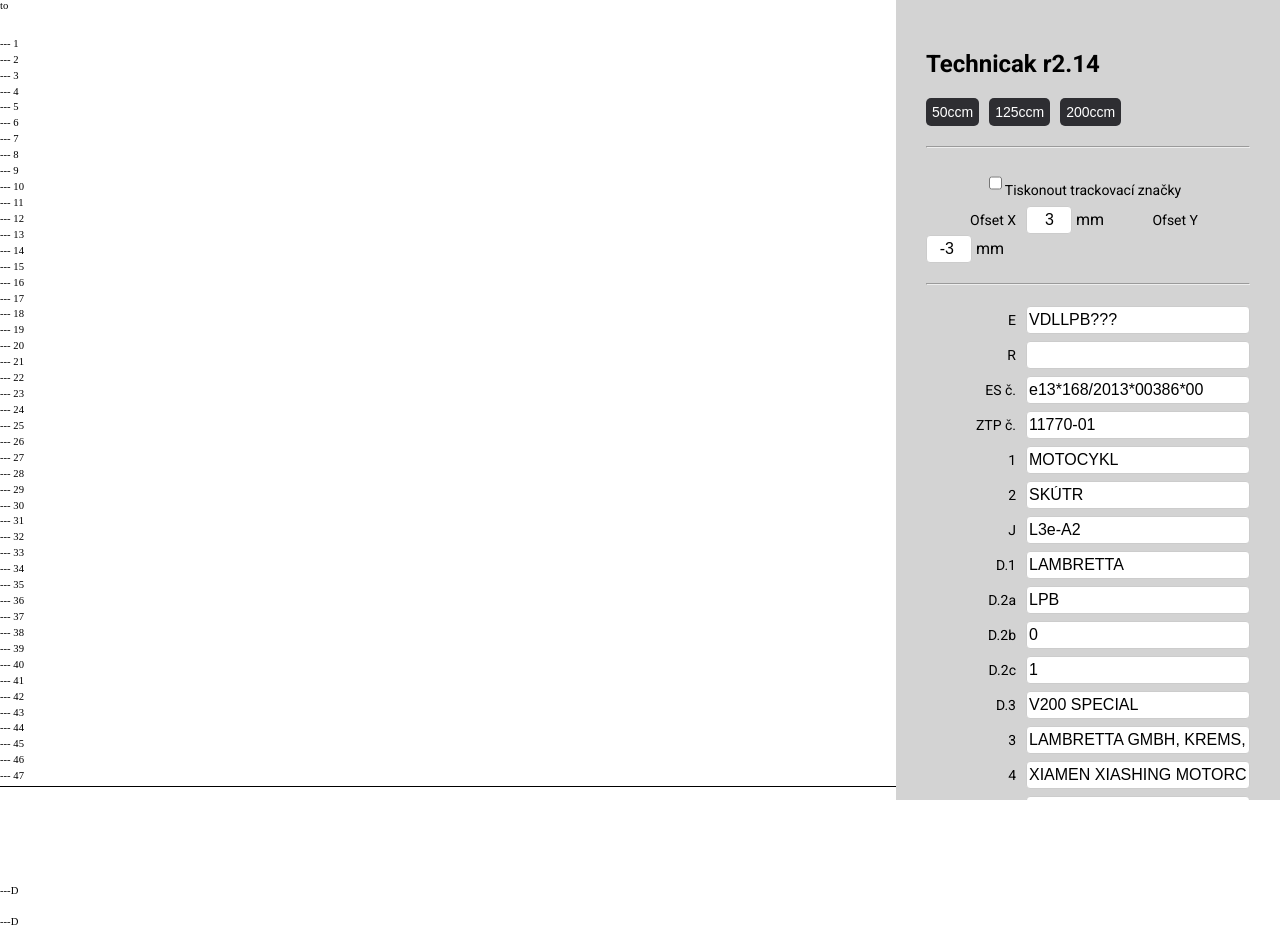
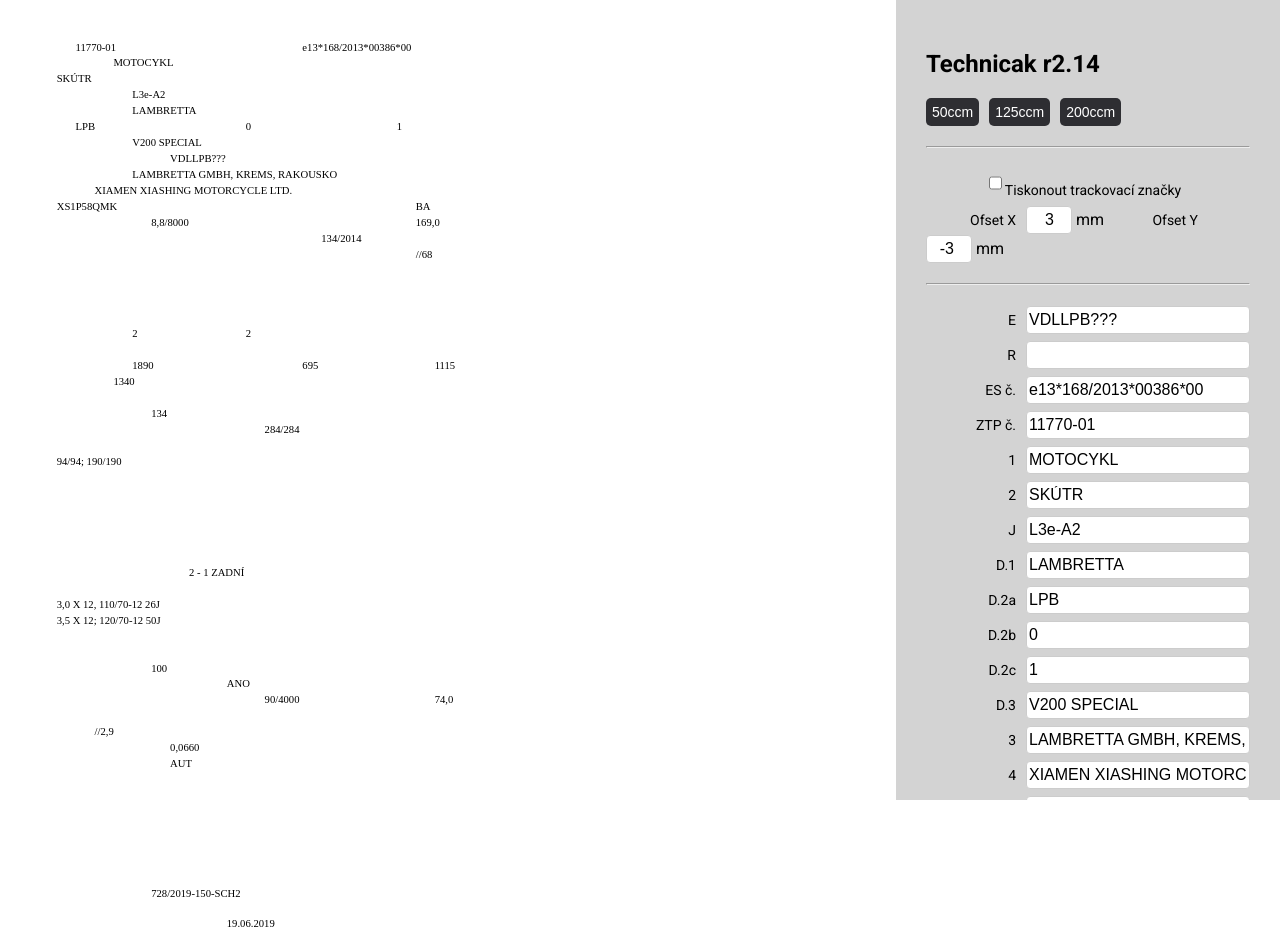
Before and after one commit to hotovec/technicak, an Angular app: page / in a window 1280 px wide. Shown: the top 952 px of the page. Built offline with nearby package versions, Linux system fonts and the light colour scheme.

Commit message:
working dotmatrix-print

```diff
--- a/src/app/app.component.html
+++ b/src/app/app.component.html
@@ -1,18 +1,70 @@
 <div class="print-area">
-  <div class="top-offset">to</div>
+  <div class="top-offset"></div>
   <div class="first-box">
-    <div class="print-line" *ngFor="let c of printlines;let i = index"> --- {{i + 1}}</div>
+
+    <div class="print-line"><div class="s20">{{data.ZTPC}}</div><div class="s80">{{data.ESC}}</div></div>
+    <div class="print-line"><div class="s30">{{data._1}}</div></div>
+    <div class="print-line"><div class="s15">{{data._2}}</div></div>
+    <div class="print-line"><div class="s35">{{data.J}}</div></div>
+    <div class="print-line"><div class="s35">{{data.D_1}}</div></div>
+    <div class="print-line"><div class="s20">{{data.D_2_1}}</div><div class="s65">{{data.D_2_2}}</div><div class="s105">{{data.D_2_3}}</div></div>
+    <div class="print-line"><div class="s35">{{data.D_3}}</div></div>
+    <div class="print-line"><div class="s45">{{data.E}}</div></div>
+    <div class="print-line"><div class="s35">{{data._3}}</div></div>
+    <div class="print-line"><div class="s25">{{data._4}}</div></div>
+    <div class="print-line"><div class="s15">{{data._5}}</div><div class="s110">{{data.P_3}}</div></div>
+    <div class="print-line"><div class="s40">{{data.P_2}}</div><div class="s110">{{data.P_1}}</div></div>
+    <div class="print-line"><div class="s35">{{data.V_9_1}}</div><div class="s85">{{data.V_9_2}}</div></div>
+    <div class="print-line"><div class="s50">{{data.V_6}}</div><div class="s110">{{data.V_7}}</div></div>
+    <div class="print-line"><div class="s25">{{data._6}}</div></div>
+    <div class="print-line"><div class="s25">{{data._7}}</div></div>
+    <div class="print-line"><div class="s45">{{data._8}}</div></div>
+    <div class="print-line"><div class="s25">{{data.R}}</div></div>
+    <div class="print-line"><div class="s35">{{data.S}}</div><div class="s65">{{data.S_1}}</div><div class="s95">{{data.S_2}}</div><div class="s120">{{data._9}}</div></div>
+    <div class="print-line"><div class="s45">{{data._10}}</div><div class="s85">{{data._11}}</div></div>
+    <div class="print-line"><div class="s35">{{data._12}}</div><div class="s80">{{data._13}}</div><div class="s115">{{data._14}}</div></div>
+    <div class="print-line"><div class="s30">{{data.M}}</div></div>
+    <div class="print-line"><div class="s50">{{data._15}}</div><div class="s90">{{data._16}}</div></div>
+    <div class="print-line"><div class="s40">{{data.G}}</div></div>
+    <div class="print-line"><div class="s70">{{data.F}}</div></div>
+    <div class="print-line"></div>
+    <div class="print-line"><div class="s15">{{data.N}}</div></div>
+    <div class="print-line"><div class="s85">{{data._17}}</div></div>
+    <div class="print-line"><div class="s100">{{data.O_1}}</div></div>
+    <div class="print-line"><div class="s100">{{data.O_2}}</div></div>
+    <div class="print-line"><div class="s85">{{data._18}}</div></div>
+    <div class="print-line"><div class="s45">{{data._19}}</div></div>
+    <div class="print-line"></div>
+    <div class="print-line"><div class="s50">{{data.L}}</div></div>
+    <div class="print-line"></div>
+    <div class="print-line"><div class="s15">{{data._20}}</div></div>
+    <div class="print-line"><div class="s15">{{data._21}}</div></div>
+    <div class="print-line"><div class="s15">{{data._22}}</div></div>
+    <div class="print-line"><div class="s15">{{data._23}}</div></div>
+    <div class="print-line"><div class="s40">{{data.T}}</div></div>
+    <div class="print-line"><div class="s40">{{data._24_1}}</div><div class="s60">{{data._24_2}}</div><div class="s90">{{data._24_3}}</div><div class="s115">{{data._24_4}}</div></div>
+    <div class="print-line"><div class="s70">{{data.U1_U2}}</div><div class="s115">{{data.U3}}</div></div>
+    <div class="print-line"><div class="s40">{{data._25}}</div><div class="s110">{{data._26}}</div></div>
+    <div class="print-line"><div class="s25">{{data._27}}</div></div>
+    <div class="print-line"><div class="s45">{{data.Q}}</div><div class="s95">{{data._28}}</div></div>
+    <div class="print-line"><div class="s45">{{data._29}}</div><div class="s110">{{data._30}}</div></div>
+    <div class="print-line"></div>
+
+
+<!--    <div class="print-line" *ngFor="let c of printlines;let i = index"> -&#45;&#45; {{i + 1}}</div>-->
   </div>
 
   <div class="second-box">
-    <div class="sb2-f1">---D</div>
-    <div class="sb2-f2">---D</div>
-    <div class="sb2-f3">---D</div>
-    <div class="sb2-f4">---D</div>
+    <div class="sb2-f1 s40">{{data.vozidlocj}}</div>
+    <div class="sb2-f2 s60">{{data.vozidlodate}}</div>
+    <div class="sb2-f3 s40">{{data.nastavbacj}}</div>
+    <div class="sb2-f4 s60">{{data.nastavbadate}}</div>
   </div>
 
   <div class="third-box">
-    <div class="print-line" *ngFor="let c of printlinesdz;let i = index"> --- {{i + 1}}</div>
+    <div class="print-line"><div class="s15">{{data.DZ_1}}</div></div>
+    <div class="print-line"><div class="s15">{{data.DZ_2}}</div></div>
+    <div class="print-line"><div class="s15">{{data.DZ_3}}</div></div>
   </div>
 
 </div>
--- a/src/app/app.component.scss
+++ b/src/app/app.component.scss
@@ -88,21 +88,18 @@
 
 .print-area {
   padding: 0;
-  border-bottom: 1px solid black;
   font-size: 8pt;
 
   .first-box {
     height: 198mm;
-    //border-top: 1px solid black;
-    //border-bottom: 1px solid black;
     display: flex;
     flex-direction: column;
-    border-bottom: 1px solid black;
+    //border-bottom: 1px solid black;
   }
 
   .second-box {
     height: 68mm;
-    border-bottom: 1px solid black;
+    //border-bottom: 1px solid black;
     position: relative;
 
     .sb2-f1,
@@ -115,12 +112,24 @@
     }
 
 
-    .sb2-f1 { top: 26mm;}
-    .sb2-f2 { top: 34mm;}
-    .sb2-f3 { top: 47mm;}
-    .sb2-f4 { top: 56mm;}
+    .sb2-f1 {
+      top: 26mm;
+    }
+
+    .sb2-f2 {
+      top: 34mm;
+    }
+
+    .sb2-f3 {
+      top: 47mm;
+    }
+
+    .sb2-f4 {
+      top: 56mm;
+    }
 
   }
+
   .third-box {
     height: 12.8mm;
     display: flex;
@@ -128,13 +137,24 @@
   }
 
   .top-offset {
-    height: 10mm;
+    height: 11mm;
   }
 
   .print-line {
-    //height: 4.5mm;
-    //border-top: 1px solid black;
     flex: 1;
+    display: block;
+    position: relative;
+  }
+
+  $step: 5;
+
+  @for $i from 1 through 30 {
+    $val: $i * $step;
+    .s#{$val} {
+      position: absolute;
+      top: 0;
+      left: #{$val}mm;
+    }
   }
 
 
--- a/src/app/app.component.ts
+++ b/src/app/app.component.ts
@@ -27,11 +27,11 @@
   public _6 = 'mx';
   public _7 = 'mx';
   public _8 = 'mx';
+  public _9 = 'mx';
   public R = 'mx';
   public S = 'mx';
   public S_1 = 'mx';
   public S_2 = 'mx';
-  public S_3 = 'mx';
   public _10 = 'mx';
   public _11 = 'mx';
   public _12 = 'mx';
@@ -103,10 +103,10 @@
     '_6',
     '_7',
     '_8',
+    '_9',
     'S',
     'S_1',
     'S_2',
-    'S_3',
     '_10',
     '_11',
     '_12',
--- a/src/app/dataset.ts
+++ b/src/app/dataset.ts
@@ -27,7 +27,7 @@
   {S: '2'},
   {S_1: '2'},
   {S_2: ''},
-  {S_3: ''},
+  {_9: ''},
   {_10: ''},
   {_11: ''},
   {_12: '1890'},
@@ -101,7 +101,7 @@
   {S: '2'},
   {S_1: '2'},
   {S_2: ''},
-  {S_3: ''},
+  {_9: ''},
   {_10: ''},
   {_11: ''},
   {_12: '1890'},
@@ -176,7 +176,7 @@
   {S: '2'},
   {S_1: '2'},
   {S_2: ''},
-  {S_3: ''},
+  {_9: ''},
   {_10: ''},
   {_11: ''},
   {_12: '1890'},
```
